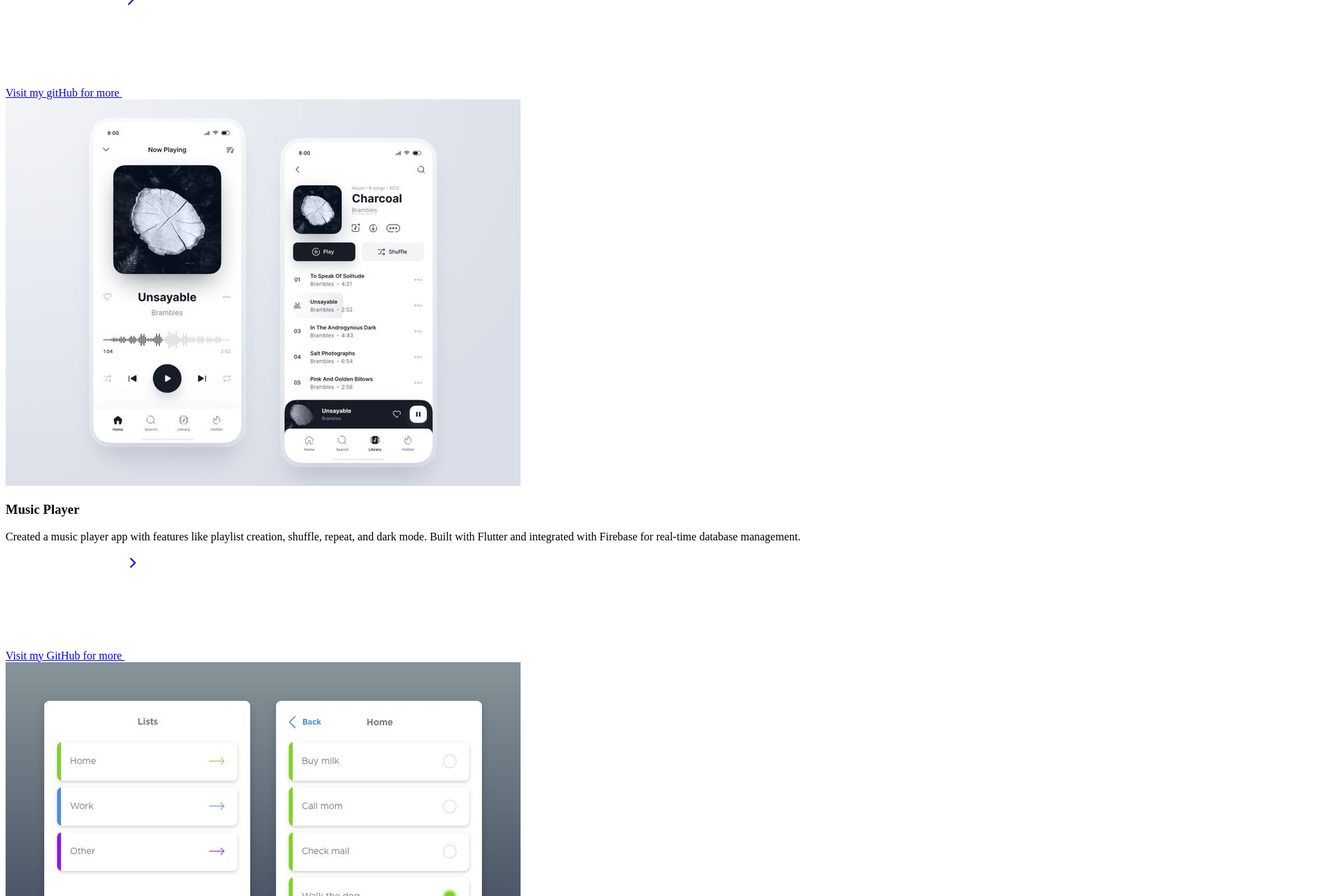
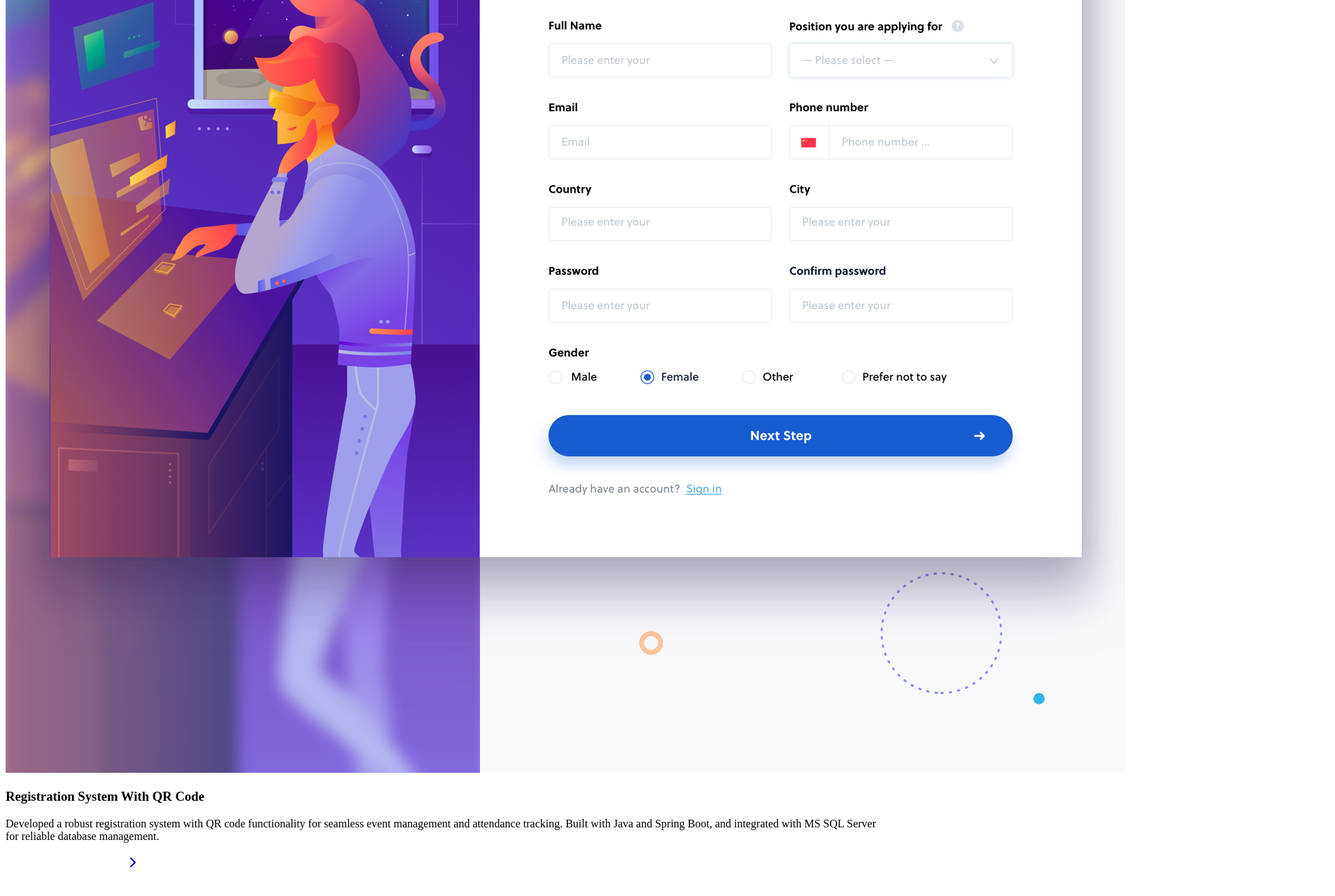
Before and after one commit to JeromeTshivhase/webprofile, a Nuxt app: page / in a window 1280 px wide. Shown: the part 9820-11100 px from the top of the page at 70% size, 1908 px wide, since content can reach past the window. Built offline with nearby package versions, Linux system fonts and the light colour scheme.

Commit message:
new changes

```diff
--- a/components/portfolio.vue
+++ b/components/portfolio.vue
@@ -1,5 +1,5 @@
 <template>
-  <section id="projects-section" class="bg-white dark:bg-gray-100 py-16">
+  <section id="projects-section" class="bg-gray-100 dark:bg-gray-100 py-16">
     <div class="max-w-[85rem] mx-auto px-4 sm:px-6 lg:px-8">
       <!-- Section Title -->
       <div class="text-center">
@@ -10,64 +10,76 @@
             Projects
           </h2>
         </div>
-        <p class="mt-2 text-lg text-gray-600 dark:text-neutral-400">
+        <p class="mt-2 text-lg text-gray-600 dark:text-gray-700">
           A showcase of my latest work and collaborations
         </p>
       </div>
       <!-- End Section Title -->
 
-      <div class="border shadow-lg p-5 rounded-lg">
+      <div class="border shadow-lg p-10 rounded-lg">
         <div class="mt-12 grid gap-8 md:grid-cols-2 lg:grid-cols-3">
         <!-- Project Card -->
-          <div class="bg-white dark:bg-gray-800 rounded-lg shadow-lg overflow-hidden transform transition-transform hover:scale-105 hover:shadow-xl">
-            <div class="w-full h-48">
-              <img class="w-full h-full object-cover" src="../assets/projects/1.png" alt="Project 1">
+        <div class="relative bg-white dark:bg-gray-800 rounded-lg shadow-lg overflow-hidden transform transition-transform hover:scale-105 hover:shadow-2xl group">
+          <div class="w-full h-72">
+            <img class="w-full h-full object-cover" src="../assets/projects/1.png" alt="Nike Commercial Site">
           </div>
-            <div class="p-6">
-              <h3 class="text-xl font-bold text-gray-800 dark:text-neutral-200">Nike Commercial Site</h3>
-              <p class="mt-2 text-gray-600 dark:text-neutral-400">
+          <div class="absolute inset-0 bg-gray-900 bg-opacity-75 opacity-0 group-hover:opacity-100 transition-opacity duration-300 flex items-center justify-center p-8">
+            <div class="text-center">
+              <h3 class="text-3xl font-bold text-white">Nike Commercial Site</h3>
+              <p class="mt-4 text-gray-300">
                 Developed an e-commerce site for Nike with a user-friendly interface, secure payment integration, and responsive design using React, Node.js, and MongoDB.
               </p>
-              <a href="https://github.com/TshivhaseNdiene/commercial-site" class="mt-4 inline-flex items-center text-blue-400 dark:text-blue-600 hover:underline">
-                Visit my gitHub for more
-                <svg class="w-4 h-4 ml-1" xmlns="http://www.w3.org/2000/svg" fill="none" stroke="currentColor" stroke-width="2" stroke-linecap="round" stroke-linejoin="round"><path d="M9 18l6-6-6-6"/></svg>
+              <a href="https://github.com/TshivhaseNdiene/commercial-site" class="mt-4 inline-flex items-center text-blue-400 hover:underline">
+                Visit my GitHub for more
+                <svg class="w-6 h-6 ml-2" xmlns="http://www.w3.org/2000/svg" fill="none" stroke="currentColor" stroke-width="2" stroke-linecap="round" stroke-linejoin="round">
+                  <path d="M9 18l6-6-6-6"/>
+                </svg>
               </a>
+            </div>
           </div>
         </div>
         <!-- End Project Card -->
 
         <!-- Project Card -->
-          <div class="bg-white dark:bg-gray-800 rounded-lg shadow-lg overflow-hidden transform transition-transform hover:scale-105 hover:shadow-xl">
-            <div class="w-full h-48">
-              <img class="w-full h-full object-cover" src="../assets/projects/musicplayer.jpg" alt="Project 2">
+        <div class="relative bg-white dark:bg-gray-800 rounded-lg shadow-lg overflow-hidden transform transition-transform hover:scale-105 hover:shadow-2xl group">
+          <div class="w-full h-72">
+            <img class="w-full h-full object-cover" src="../assets/projects/registration-system.png" alt="Registration System With QR Code">
           </div>
-            <div class="p-6">
-              <h3 class="text-xl font-bold text-gray-800 dark:text-neutral-200">Music Player</h3>
-              <p class="mt-2 text-gray-600 dark:text-neutral-400">
-                Created a music player app with features like playlist creation, shuffle, repeat, and dark mode. Built with Flutter and integrated with Firebase for real-time database management.
+          <div class="absolute inset-0 bg-gray-900 bg-opacity-75 opacity-0 group-hover:opacity-100 transition-opacity duration-300 flex items-center justify-center p-8">
+            <div class="text-center">
+              <h3 class="text-3xl font-bold text-white">Registration System With QR Code</h3>
+              <p class="mt-4 text-gray-300">
+                Developed a robust registration system with QR code functionality for seamless event management and attendance tracking. Built with Java and Spring Boot, and integrated with MS SQL Server for reliable database management.
               </p>
-              <a href="#" class="mt-4 inline-flex items-center text-blue-400 dark:text-blue-600 hover:underline">
+              <a href="https://github.com/TshivhaseNdiene/Registration-System-with-QR-code" class="mt-4 inline-flex items-center text-blue-400 hover:underline">
                 Visit my GitHub for more
-                <svg class="w-4 h-4 ml-1" xmlns="http://www.w3.org/2000/svg" fill="none" stroke="currentColor" stroke-width="2" stroke-linecap="round" stroke-linejoin="round"><path d="M9 18l6-6-6-6"/></svg>
+                <svg class="w-6 h-6 ml-2" xmlns="http://www.w3.org/2000/svg" fill="none" stroke="currentColor" stroke-width="2" stroke-linecap="round" stroke-linejoin="round">
+                  <path d="M9 18l6-6-6-6"/>
+                </svg>
               </a>
+            </div>
           </div>
         </div>
         <!-- End Project Card -->
 
         <!-- Project Card -->
-          <div class="bg-white dark:bg-gray-800 rounded-lg shadow-lg overflow-hidden transform transition-transform hover:scale-105 hover:shadow-xl">
-            <div class="w-full h-48">
-              <img class="w-full h-full object-cover" src="../assets/projects/todo.jpg" alt="Project 3">
+        <div class="relative bg-white dark:bg-gray-800 rounded-lg shadow-lg overflow-hidden transform transition-transform hover:scale-105 hover:shadow-2xl group">
+          <div class="w-full h-72">
+            <img class="w-full h-full object-cover" src="../assets/projects/todo.jpg" alt="Todo App">
           </div>
-            <div class="p-6">
-              <h3 class="text-xl font-bold text-gray-800 dark:text-neutral-200">Todo App</h3>
-              <p class="mt-2 text-gray-600 dark:text-neutral-400">
+          <div class="absolute inset-0 bg-gray-900 bg-opacity-75 opacity-0 group-hover:opacity-100 transition-opacity duration-300 flex items-center justify-center p-8">
+            <div class="text-center">
+              <h3 class="text-3xl font-bold text-white">Todo App</h3>
+              <p class="mt-4 text-gray-300">
                 Developed a Todo app with task categorization, due dates, and notifications. Built with Vue.js and Node.js, featuring a clean, intuitive UI.
               </p>
-              <a href="https://github.com/TshivhaseNdiene/todo-app" class="mt-4 inline-flex items-center text-blue-400 dark:text-blue-600 hover:underline">
+              <a href="https://github.com/TshivhaseNdiene/todo-app" class="mt-4 inline-flex items-center text-blue-400 hover:underline">
                 Visit my GitHub for more
-                <svg class="w-4 h-4 ml-1" xmlns="http://www.w3.org/2000/svg" fill="none" stroke="currentColor" stroke-width="2" stroke-linecap="round" stroke-linejoin="round"><path d="M9 18l6-6-6-6"/></svg>
+                <svg class="w-6 h-6 ml-2" xmlns="http://www.w3.org/2000/svg" fill="none" stroke="currentColor" stroke-width="2" stroke-linecap="round" stroke-linejoin="round">
+                  <path d="M9 18l6-6-6-6"/>
+                </svg>
               </a>
+            </div>
           </div>
         </div>
         <!-- End Project Card -->
@@ -78,3 +90,9 @@
     </div>
   </section>
 </template>
+
+<style>
+.group:hover .group-hover\:opacity-100 {
+  opacity: 1;
+}
+</style>
```
Also changed, not shown: assets/projects/1.png, assets/projects/registration-system.png (added). Lines whose indentation alone changed are shown as unchanged.
